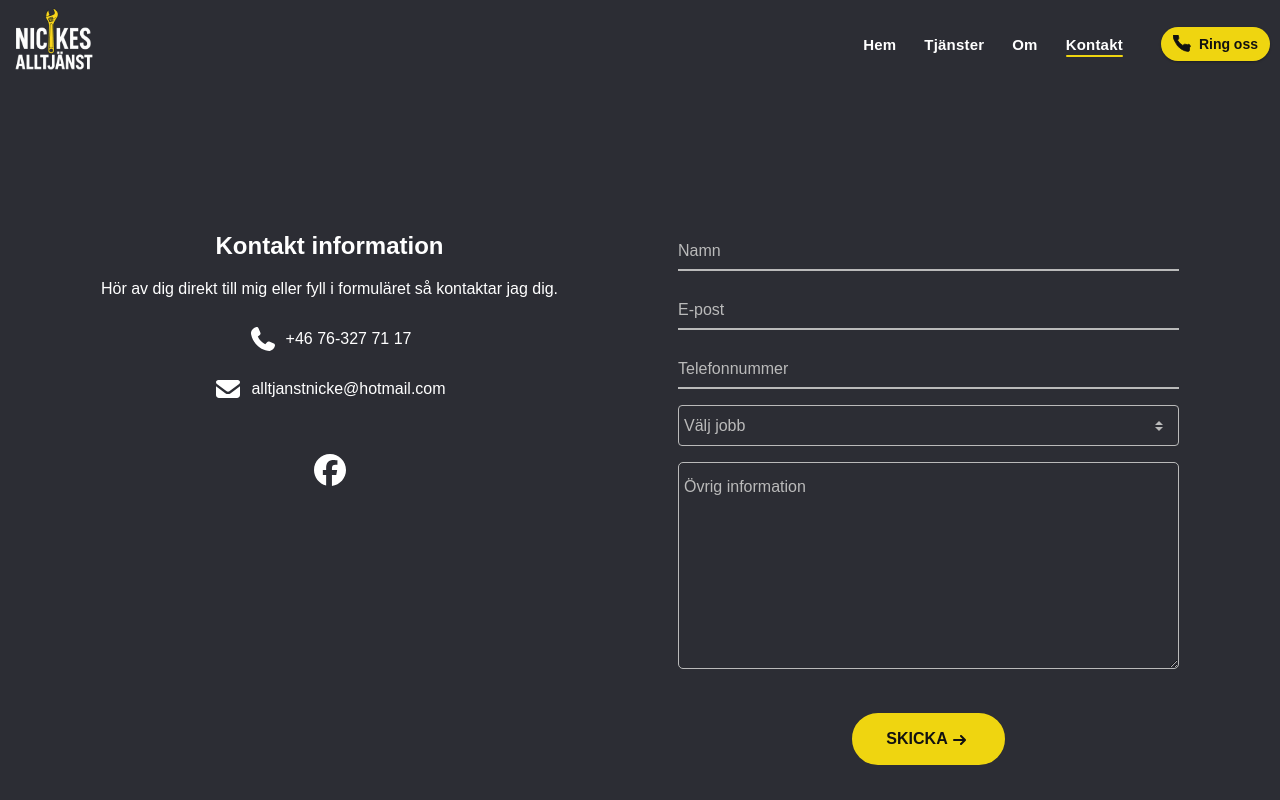
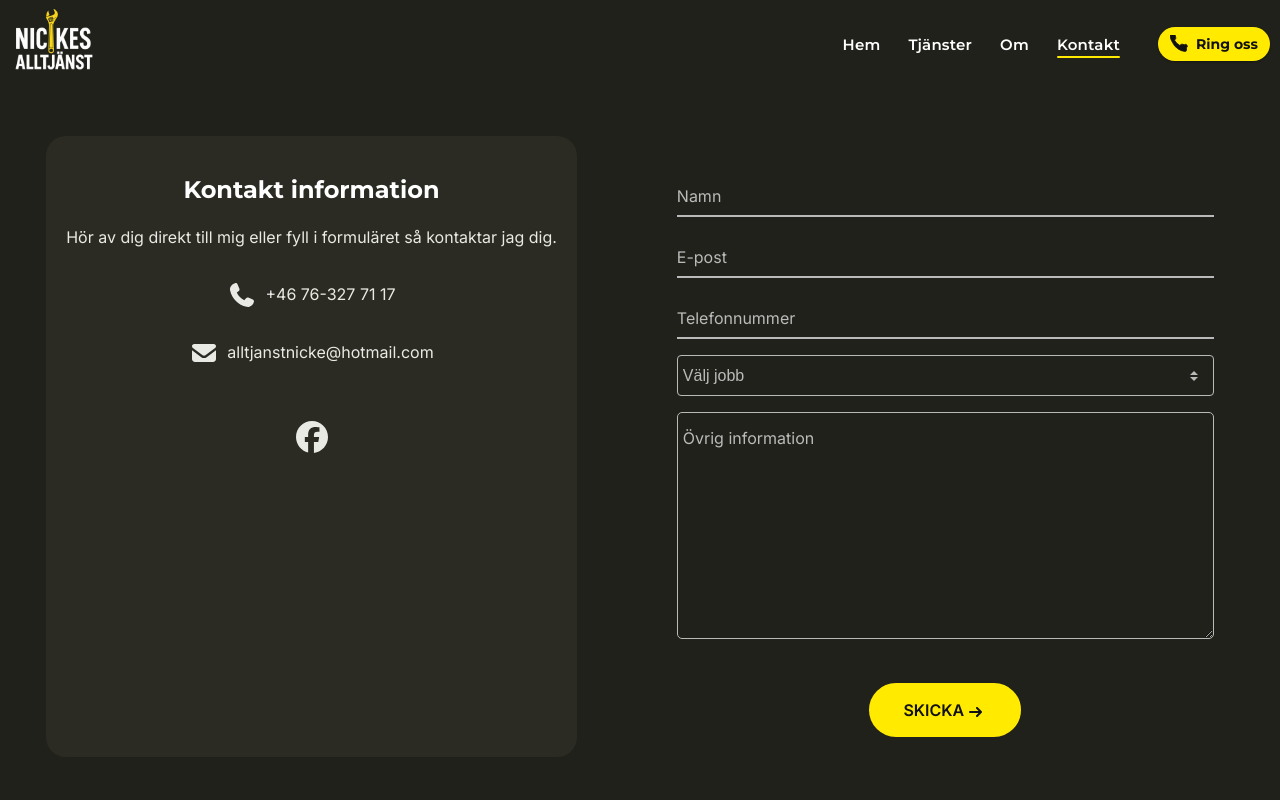
Before and after one commit to skinksteek/nickesalltjanst, a React (Vite) app: page /kontakt in a window 1280 px wide. Shown: the top 800 px of the page. Built offline with nearby package versions, Linux system fonts and the light colour scheme.

Commit message:
root variables and standard styling

```diff
--- a/src/assets/styles/styles.css
+++ b/src/assets/styles/styles.css
@@ -1,15 +1,16 @@
 :root {
-  --grey: #2c2d34;
-  --lightgrey: #393e46;
-  --yellow: #efd510;
+  --main: #21211b;
+  --secondary: #2b2b24;
+  --yellow: #ffea00;
   --white: #fff;
   --verylightgrey: #bababa;
+  --bread: #eaeae4;
+  --header: #ffffff;
 }
 
 body {
   margin: 0;
-  background-color: var(--grey);
-  color: var(--white);
+  background-color: var(--main);
 }
 
 @media only screen and (min-device-width: 320px) and (max-device-width: 768px) {
@@ -17,16 +18,25 @@ body {
     height: 200vh;
   }
 }
-
+h1,
+h2 {
+  color: var(--header);
+  font-family: "Montserrat", sans-serif;
+  line-height: 1.2;
+}
+p {
+  color: var(--bread);
+  font-family: "Inter", sans-serif;
+  line-height: 1.6;
+}
 * {
   box-sizing: border-box;
   text-size-adjust: 100%;
-  font-family: "Poppins", sans-serif;
   scroll-behavior: smooth;
 }
 
 .main-content {
   max-width: 1300px;
   padding: 0;
-  margin: 8vh auto 0;
+  margin: 1vh auto 0;
 }
```
